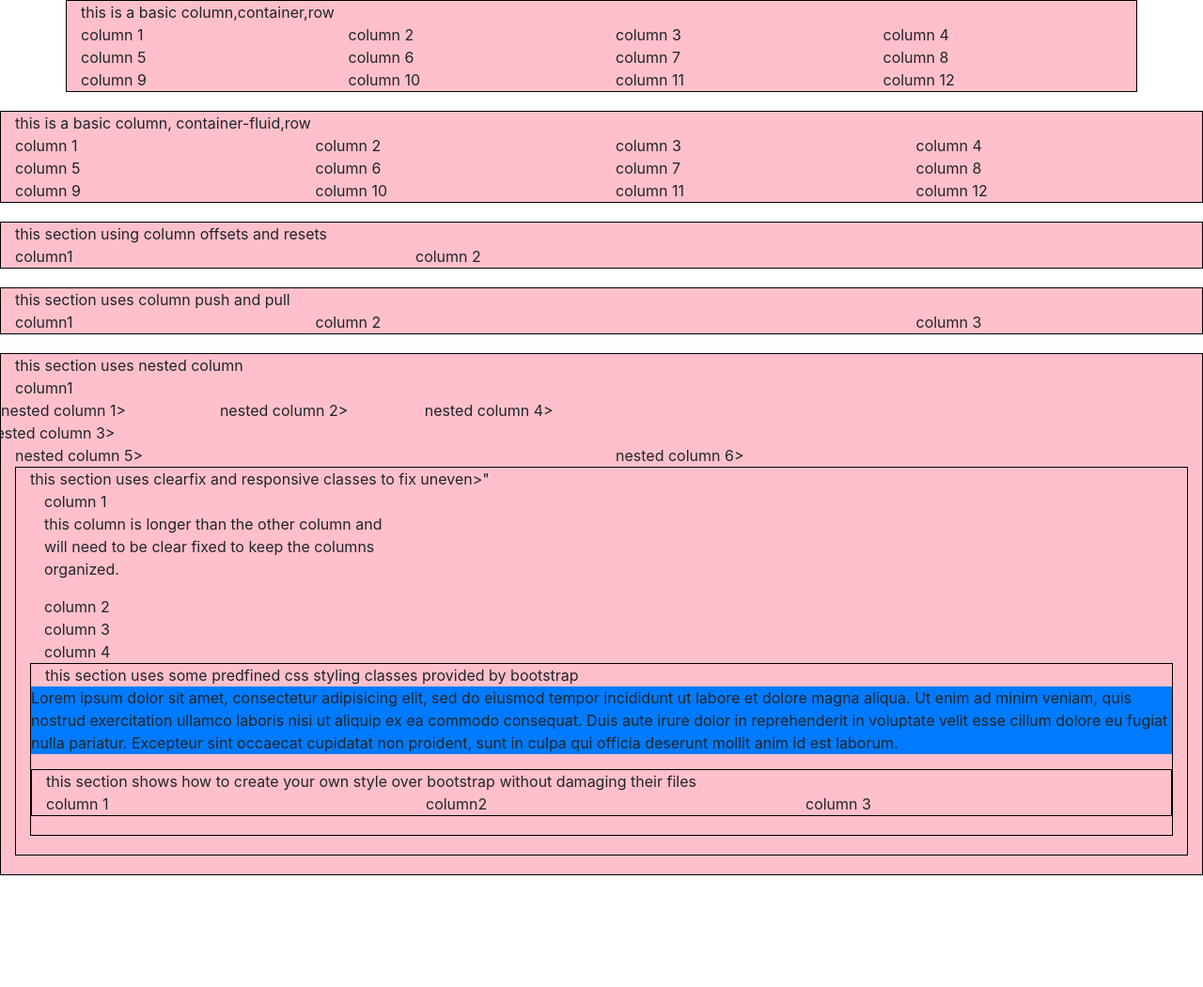
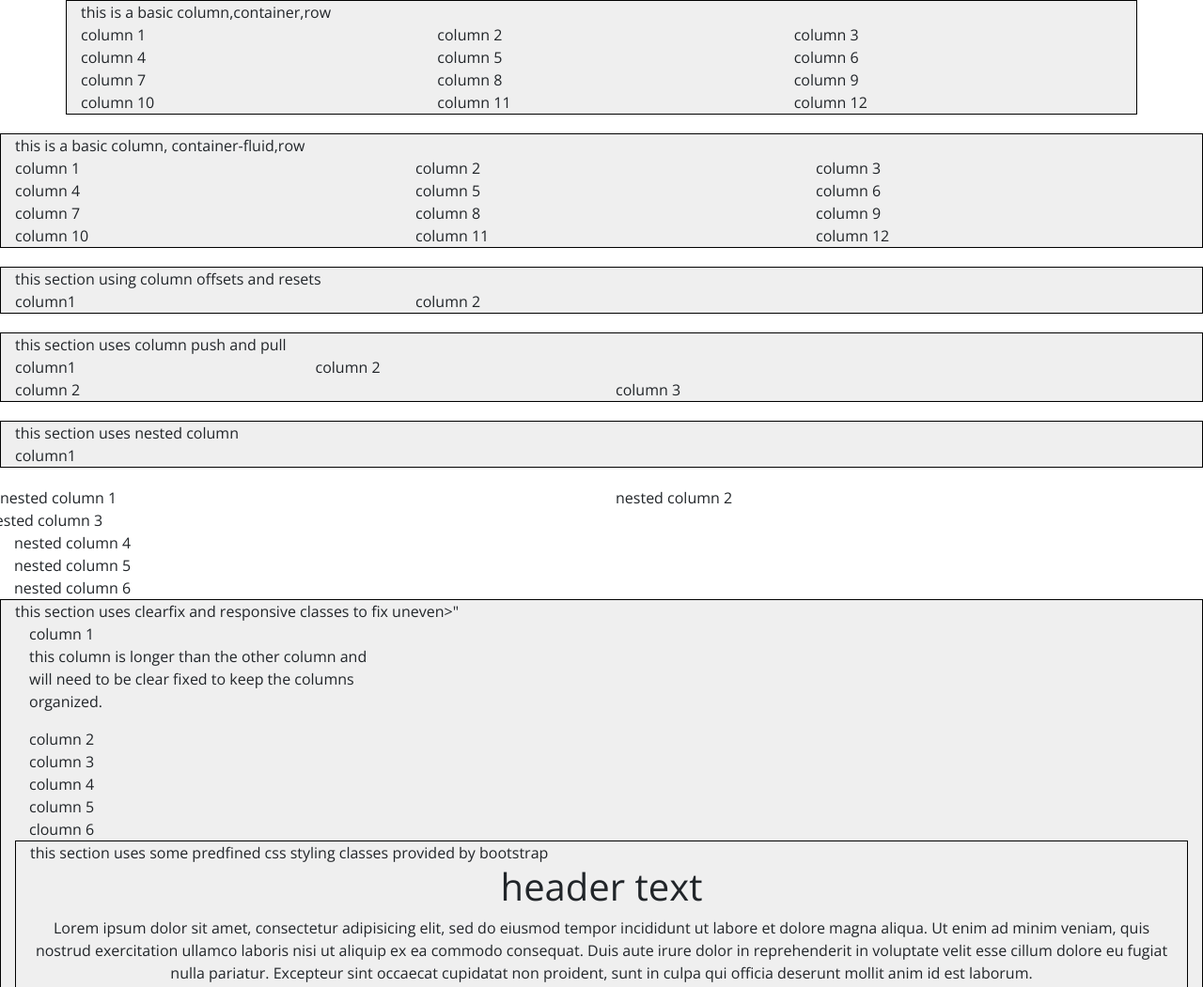
Before and after one commit to darlenedoll/b2-classwork, a plain HTML site: page index.html in a window 1280 px wide. Shown: the top 1051 px of the page at 94% size. Before the commit the page ends 952 px from the top, so only its background shows below. Drawn offline with nearby package versions, Linux system fonts and the light colour scheme.

Commit message:
correct my erros

```diff
--- a/css/styles.css
+++ b/css/styles.css
@@ -1,24 +1,43 @@
+body {
+  font-family: 'open sans', sans-serif;
+
+}
+
 .container, .container-fluid{
   border:solid 1px black;
   margin-bottom:20px;
-  background: pink;
+  background: #efefef;
 }
 
 
 [^="col-"]{
   border-solid 1px green;
 }
- @media screen and (min-width:768px);
+.my-class-shared {
+  padding-top: 20px;
+  padding-bottom: 20px;
+  background: pink;
+
+}
+.example-background {
+    background: #efefef;
+}
+
+/* bootstrap sm size */
+ @media screen and (min-width:768px)
   {
-    @media screen and (min-width:992px);
+  }
+    /* bootstrap md size */
+    @media screen and (min-width:992px)
      {
+     }
+/* bootstrap lg size */
+ @media screen and (min-width:1200px) {
+   .my-class-shared {
+     padding-top:60px;
+     padding-bottom:60px;
+  }
 
- @media screenand (min-width:1200px) {
-   .my-shared-class{
-     padding-top: 60px;
-     padding-bottom: 60px;
-   }
- }
    .my-class-1{
      background:red;
    }
--- a/index.html
+++ b/index.html
@@ -3,86 +3,96 @@
 <head>
   <meta charset="UTF-8">
   <title>b2 bootstrap basic</title>
+  <!-- Google Fonts Here -->
+<link href="https://fonts.googleapis.com/css?family=Open+Sans" rel="stylesheet">
   <meta name="viewport" content="width=device-width, initial-scale=1.0">
   <meta http-equiv="X-UA-Compatible" content="ie=edge">
+   <!--link css files -->
   <link rel="stylesheet" href="css/bootstrap.min.css">
   <link rel="stylesheet" href="css/all.css">
   <link rel="stylesheet" href="css/styles.css">
-<!--link css files -->
 
 </head>
-<body>
+<body> <!--execise 1-->
   <div class="container">
     <div class="row">
         <div class="col-sm-12"> this is a basic column,container,row</div>
-      <div class="col-sm-6 col-md-3" col-lg-4">column 1</div>
-      <div class="col-sm-6 col-md-3" col-lg-4">column 2</div>
-      <div class="col-sm-6 col-md-3" col-lg-4">column 3</div>
-      <div class="col-sm-6 col-md-3" col-lg-4">column 4</div>
-      <div class="col-sm-6 col-md-3" col-lg-4">column 5</div>
-      <div class="col-sm-6 col-md-3" col-lg-4">column 6</div>
-      <div class="col-sm-6 col-md-3" col-lg-4">column 7</div>
-      <div class="col-sm-6 col-md-3" col-lg-4">column 8</div>
-      <div class="col-sm-6 col-md-3" col-lg-4">column 9</div>
-      <div class="col-sm-6 col-md-3" col-lg-4">column 10</div>
-      <div class="col-sm-6 col-md-3" col-lg-4">column 11</div>
-      <div class="col-sm-6 col-md-3" col-lg-4">column 12</div>
+        <div class="col-sm-6 col-md-3 col-lg-4">column 1</div>
+        <div class="col-sm-6 col-md-3 col-lg-4">column 2</div>
+        <div class="col-sm-6 col-md-3 col-lg-4">column 3</div>
+        <div class="col-sm-6 col-md-3 col-lg-4">column 4</div>
+        <div class="col-sm-6 col-md-3 col-lg-4">column 5</div>
+        <div class="col-sm-6 col-md-3 col-lg-4">column 6</div>
+        <div class="col-sm-6 col-md-3 col-lg-4">column 7</div>
+        <div class="col-sm-6 col-md-3 col-lg-4">column 8</div>
+        <div class="col-sm-6 col-md-3 col-lg-4">column 9</div>
+        <div class="col-sm-6 col-md-3 col-lg-4">column 10</div>
+        <div class="col-sm-6 col-md-3 col-lg-4">column 11</div>
+        <div class="col-sm-6 col-md-3 col-lg-4">column 12</div>
+    </div><!--/.row-->
   </div>
-  </div>
-
+<!--/.container-fluid-->
+<!--execise 2-->
   <div class="container-fluid">
     <div  class="row">
           <div class="col-sm-12">this is a basic column, container-fluid,row</div>
-      <div class="col-sm-6 col-md-3" col-lg-4">column 1</div>
-      <div class="col-sm-6 col-md-3" col-lg-4">column 2</div>
-      <div class="col-sm-6 col-md-3" col-lg-4">column 3</div>
-      <div class="col-sm-6 col-md-3" col-lg-4">column 4</div>
-      <div class="col-sm-6 col-md-3" col-lg-4">column 5</div>
-      <div class="col-sm-6 col-md-3" col-lg-4">column 6</div>
-      <div class="col-sm-6 col-md-3" col-lg-4">column 7</div>
-      <div class="col-sm-6 col-md-3" col-lg-4">column 8</div>
-      <div class="col-sm-6 col-md-3" col-lg-4">column 9</div>
-      <div class="col-sm-6 col-md-3" col-lg-4">column 10</div>
-      <div class="col-sm-6 col-md-3" col-lg-4">column 11</div>
-      <div class="col-sm-6 col-md-3" col-lg-4">column 12</div>
-  </div>
-  </div>
+          <div class="col-sm-6 col-md-3 col-lg-4">column 1</div>
+          <div class="col-sm-6 col-md-3 col-lg-4">column 2</div>
+         <div class="col-sm-6 col-md-3 col-lg-4">column 3</div>
+          <div class="col-sm-6 col-md-3 col-lg-4">column 4</div>
+          <div class="col-sm-6 col-md-3 col-lg-4">column 5</div>
+          <div class="col-sm-6 col-md-3 col-lg-4">column 6</div>
+          <div class="col-sm-6 col-md-3 col-lg-4">column 7</div>
+          <div class="col-sm-6 col-md-3 col-lg-4">column 8</div>
+          <div class="col-sm-6 col-md-3 col-lg-4">column 9</div>
+         <div class="col-sm-6 col-md-3 col-lg-4">column 10</div>
+         <div class="col-sm-6 col-md-3 col-lg-4">column 11</div>
+          <div class="col-sm-6 col-md-3 col-lg-4">column 12</div>
+  </div><!--/.row-->
+</div><!--/.container-fluid-->
+<!--execise 3-->
   <div class="container-fluid">
   <div class= "row">
   <div class="col-sm-12" > this section using column offsets and resets</div>
   <div class="col-sm-4">column1</div>
   <div class="col-sm-7 col-sm-offset-1 col-md-8 col-md-offset-0 col-lg-6 col-lg-offset-2">column 2</div>
-  </div>
+</div><!--/.row-->
+<!--/.container-fluid-->
 </div>
 <!--execise 4-->
 <div class="container-fluid">
 <div class= "row">
 <div class="col-sm-12" > this section uses column push and pull</div>
-<div class="col-sm-3"col-sm-push-9 col-lg-push-3">column1</div>
+<div class="col-sm-3 col-md-push-9 col-lg-push-3">column1</div>
 <div class="col-sm-6 col-lg-push-3">column 2</div>
+<div class="col-sm-6 col-sm-push-3">column 2</div>
  <div class="col-sm-3 col-sm-pull-9">column 3</div>
-</div>
-</div>
-
-  <!--/.row-->
-  <!--/.container-->
+</div><!-- /.row -->
+</div><!-- /.container-fluid -->
+  <!--execise 5 -->
   <div class="container-fluid">
     <div class="row">
       <div class="col-sm-12">this section uses nested column</div>
       <div class="col-sm-4">column1</div>
       <div class="col-sm-8"></div>
-    </row>
+    </div><!--row-->
+  </div>
+<!-- /.container-fluid -->
+
+    <!--nested column start -->
+
     <div class="row">
-      <div class="col-sm-6">nested column 1></div>
-      <div class="col-sm-6">nested column 2></div>
-      <divclass="col-sm-6">nested column 3></div>
-      <div class="col-sm-6">nested column 4></div>
-      <div class="col-sm-6">nested column 5></div>
-      <div class="col-sm-6">nested column 6></div>
-      <div></div>
-      <div></div>
-      <div></div>
+           <div class="col-sm-6">nested column 1</div>
+           <div class="col-sm-6">nested column 2</div>
+          <divclass="col-sm-6">nested column 3</div>
+          <div class="col-sm-6">nested column 4</div>
+           <div class="col-sm-6">nested column 5</div>
+          <div class="col-sm-6">nested column 6</div>
+          </div><!--/.row-->
+            <!--nest column end-->
            </div>
+         </div> <!-- /.row-->
+  <!--exercise 6 -->
   <div class="container-fluid">
         <div class="row">
         <div class="col-sm-12">this section uses clearfix and responsive classes to  fix uneven>"
@@ -92,35 +102,64 @@
           keep the columns organized.</p>
       </div>
       <div class="col-sm-6 col-md-4"> column 2</div>
-      <div "clearfix visible-sm-block"</div>
+      <div class="clearfix visible-sm-block"></div>
       <div class="col-sm-6 col-md-4">column 3</div>
-      <div "clearfix visible-sm-block"</div>
+      <div class="clearfix visible-md-block visible-lg-block"></div>
       <div class="col-sm-6 col-md-4"> column 4</div>
-      <div class="col-sm-6 col-md-4"></div>
-      <div class="col-sm-6 col-md-4"></div>
+      <div class="col-sm-6 col-md-4"> column 5</div>
+      <div class="col-sm-6 col-md-4"> cloumn 6</div>
+    </div> <!--/*.row-->
+  </div> <!--/.container -->
+  <!--exercise 7-->
       <div class="container-fluid">
         <div class="row">
         <div class="col-sm-12"> this section uses some predfined css styling classes provided
         by bootstrap</div>
         <div class="col-sm-12 text-center">
-
-
-        </div>
+            <h1>header text</h1>
+            <p>Lorem ipsum dolor sit amet, consectetur adipisicing elit, sed do eiusmod tempor incididunt ut labore et dolore magna aliqua. Ut enim ad minim veniam, quis nostrud exercitation ullamco laboris nisi ut aliquip ex ea commodo consequat. Duis aute irure dolor in reprehenderit in voluptate velit esse cillum dolore eu fugiat nulla pariatur. Excepteur sint occaecat cupidatat non proident, sunt in culpa qui officia deserunt mollit anim id est laborum.
+            </p>
+            <p class="h1">
+              Lorem ipsum dolor sit amet, consectetur adipisicing elit, sed do eiusmod tempor incididunt ut labore et dolore magna aliqua. Ut enim ad minim veniam, quis nostrud exercitation ullamco laboris nisi ut aliquip ex ea commodo consequat. Duis aute irure dolor in reprehenderit in voluptate velit esse cillum dolore eu fugiat nulla pariatur. Excepteur sint occaecat cupidatat non proident, sunt in culpa qui officia deserunt mollit anim id est laborum.
+            </p>
+            <p class="lead">
+              Lorem ipsum dolor sit amet, consectetur adipisicing elit, sed do eiusmod tempor incididunt ut labore et dolore magna aliqua. Ut enim ad minim veniam, quis nostrud exercitation ullamco laboris nisi ut aliquip ex ea commodo consequat. Duis aute irure dolor in reprehenderit in voluptate velit esse cillum dolore eu fugiat nulla pariatur. Excepteur sint occaecat cupidatat non proident, sunt in culpa qui officia deserunt mollit anim id est laborum.
+            </p>
+            <p class="small">
+               Lorem ipsum dolor sit amet, consectetur adipisicing elit, sed do eiusmod tempor incididunt ut labore et dolore magna aliqua. Ut enim ad minim veniam, quis nostrud exercitation ullamco laboris nisi ut aliquip ex ea commodo consequat. Duis aute irure dolor in reprehenderit in voluptate velit esse cillum dolore eu fugiat nulla pariatur. Excepteur sint occaecat cupidatat non proident, sunt in culpa qui officia deserunt mollit anim id est laborum.
+            </p>
+            <p class="text-warning">
+              Lorem ipsum dolor sit amet, consectetur adipisicing elit, sed do eiusmod tempor incididunt ut labore et dolore magna aliqua. Ut enim ad minim veniam, quis nostrud exercitation ullamco laboris nisi ut aliquip ex ea commodo consequat. Duis aute irure dolor in reprehenderit in voluptate velit esse cillum dolore eu fugiat nulla pariatur. Excepteur sint occaecat cupidatat non proident, sunt in culpa qui officia deserunt mollit anim id est laborum.
+            </p>
 
             <p class="bg-primary">
-        Lorem ipsum dolor sit amet, consectetur adipisicing elit, sed do eiusmod
-        tempor incididunt ut labore et dolore magna aliqua. Ut enim ad minim veniam, quis nostrud exercitation ullamco laboris nisi ut aliquip ex ea commodo consequat. Duis aute irure dolor in reprehenderit in voluptate velit esse cillum dolore eu fugiat nulla pariatur. Excepteur sint occaecat cupidatat non proident, sunt in culpa qui officia deserunt mollit anim id est laborum.
+              Lorem ipsum dolor sit amet, consectetur adipisicing elit, sed do eiusmod tempor incididunt ut labore et dolore magna aliqua. Ut enim ad minim veniam, quis nostrud exercitation ullamco laboris nisi ut aliquip ex ea commodo consequat. Duis aute irure dolor in reprehenderit in voluptate velit esse cillum dolore eu fugiat nulla pariatur. Excepteur sint occaecat cupidatat non proident, sunt in culpa qui officia deserunt mollit anim id est laborum.
             </p>
-      <div class="container-fluid">
+        </div> <!--/.row-->
+      </div> <!--/.container-->
+      <!--exercise 8-->
+      <div class="container ">
         <div class="row">
-          <div class="col-md-12">this section shows how to create your own style
-          over bootstrap without  damaging their files</div>
-          <div class="col-md-4"my-shared-class
-          my-class 1">column 1</div>
-          <div class="col-md-4"my-shared-class my-class-2">column2</div>
-        <div class="col-md-4"my-shared-class my-class-3">column 3</div>
+          <div class="col-sm-12">this section showshow to create your own styles
+            over bootstrap's without damagingtheir files</div>
+            <div class="col-md-4 my-class-shared my-class-1">column1</div>
+            <div class="col-md-4 my-class-shared my-class-2">column2</div>
+            <div class="col-md-4 my-class-shared my-class-3">column3</div>
         </div>
-</div>
+      </div> <!--/.row-->
+      <!--/.container-->
+<!--execise9-->
+<section class="example-background">
+  <div class="container">
+       <div class="row">
+           <div class="col-sm-12">This section shows how to create your own styles over bootstrap's without damaging their files</div>
+           <div class="col-md-4">Column 1</div>
+           <div class="col-md-4">Column 2</div>
+           <div class="col-md-4">Column 3</div>
+       </div> <!-- /.row -->
+   </div> <!-- /.container -->
+</section>
+
   <!--links js scripts here-->
 <script src="js/jquery-3.3.1.min.js" charset="utf-8"></script>
 <script src="js/bootstrap.min.js" charset="utf-8"></script>
```
Lines whose indentation alone changed are shown as unchanged.
